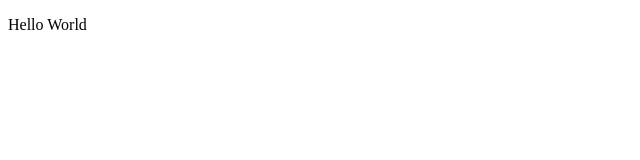
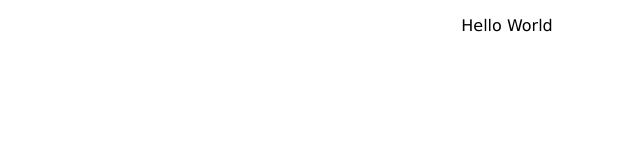
Before and after one commit to lfontneau/lfontneau.github.io, a plain HTML site: page index.html in a window 1280 px wide. Shown: the whole page, without its empty margins (0-640 px from the left). Drawn offline with Linux system fonts and the light colour scheme.

Commit message:
Update index.html

```diff
--- a/index.html
+++ b/index.html
@@ -11,12 +11,21 @@ header {
 }
 body {
 
+  p {
+   font-family:  'verdana';
+   font-size: 12pt;
+
+  }
 }
 div {
 
 }
 .copy {
-
+  text-align: center;
+  width: 75%;
+  padding-left: 25px;
+  padding-right: 25px;
+  }
 .ad1 {
 
 }
```
